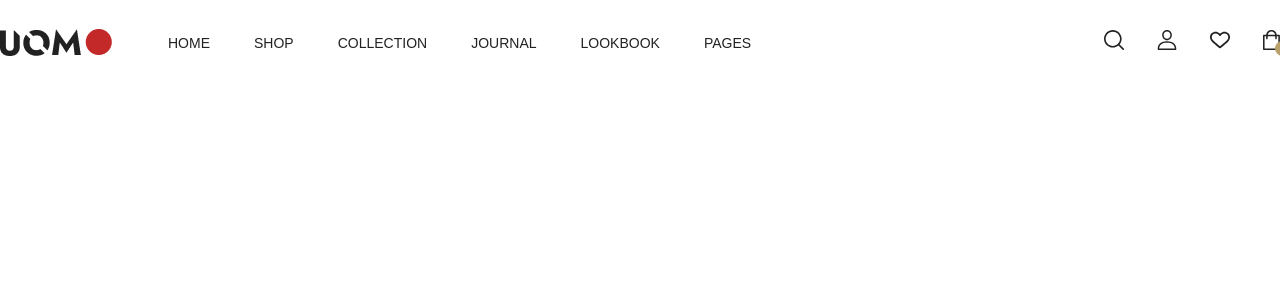
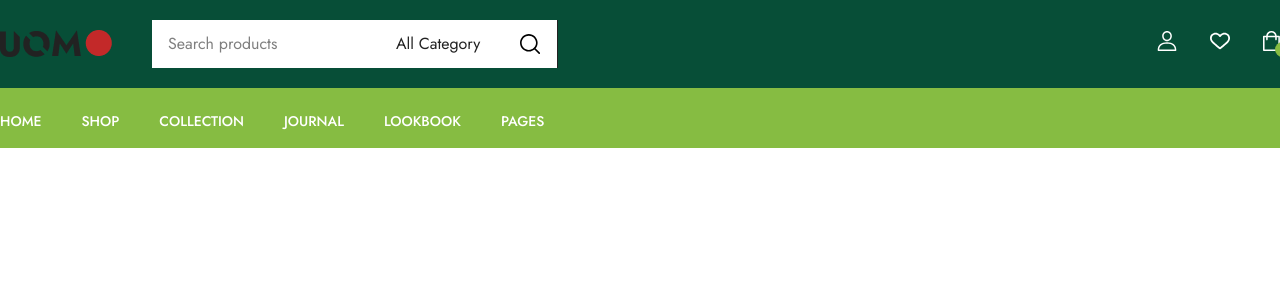
Before and after one commit to davidmro150-star/E-Commerce-website, a React (Vite) app: page / in a window 1280 px wide. Shown: the top 300 px of the page. Built offline with nearby package versions, Linux system fonts and the light colour scheme.

Commit message:
index.css, Navbar.jsx

```diff
--- a/index.html
+++ b/index.html
@@ -4,6 +4,10 @@
     <meta charset="UTF-8" />
     <link rel="icon" type="image/svg+xml" href="/favicon.svg" />
     <meta name="viewport" content="width=device-width, initial-scale=1.0" />
+    <link rel="preconnect" href="https://fonts.googleapis.com">
+    <link rel="preconnect" href="https://fonts.gstatic.com" crossorigin>
+    <link href="https://fonts.googleapis.com/css2?family=Jost:ital,wght@0,100..900;1,100..900&display=swap"
+      rel="stylesheet">
     <title>e-commerce-01</title>
   </head>
   <body>
--- /dev/null
+++ b/src/component/home/Navbar.jsx
@@ -0,0 +1,30 @@
+import React from 'react'
+import { navitems } from '../../api/navbardata'
+import { Link } from 'react-router'
+import Container from '../ui/Container'
+
+const Navbar = () => {
+  return (
+    <section className='bg-lightgreen'>
+      <Container>
+        <div className=''>
+             <ul className= "flex items-center  gap-10 pt-5.25 pb-3.75 ">
+
+            {
+              navitems?.map((item, index) => (
+                <li className="list-item" key={item.id}>
+                  <Link to={item.url}>{item.name}</Link>
+                  </li>
+              ))
+          }
+          </ul>
+
+        </div>
+
+      </Container>
+
+    </section>
+  )
+}
+
+export default Navbar
--- a/src/component/layout/Header.jsx
+++ b/src/component/layout/Header.jsx
@@ -14,37 +14,41 @@ const Header = () => {
   const cartitems = 3;
   return (
 
-    <header className='mt-7.25 mb-4.75'>
+    <header className='bg-deepgreen'>
       <nav>
 
         <Container>
 
-          <div className='flex items-center justify-between'>
-            <div className='flex items-center'>
+          <div className='flex items-center justify-between py-5'>
+            <div className='flex items-center gap-10'>
+                      <div className='flex items-center'>
 
               <Link to ="/">
-                   <Image src="images/logo.png" alt="logo" />
+                  <Image
+                   className="gap-2.50"
+                    src="images/logo.png" alt="logo" />
               </Link>
 
 
-          <ul className= "u-list">
-            {
-              navitems?.map((item, index) => (
-                <li className="list-item" key={item.id}>
-                  <Link to={item.url}>{item.name}</Link>
-                  </li>
-              ))
-          }
 
-          </ul>
-             </div>
-            <ul className='flex items-center gap-8'>
-              <li>
-                <button>
+            </div>
+            {/* Searching Bar */}
+
+    <div className="flex items-center bg-white ">
+
+
+  <input
+    type="text"
+    placeholder="Search products"
+    className="flex px-4 py-3 focus:outline-none font-jost text-color-third font-regular text-base leading-6"
+              />
+                <div className=" flex px-4 py-3 border-r gap-10 font-jost text-primary-black font-regular text-base leading-6">
+                <p>All Category</p>
+                                <button>
 <svg width="21" height="20" viewBox="0 0 21 20" fill="none" xmlns="http://www.w3.org/2000/svg">
 <g clip-path="url(#clip0_6_7)">
-<path d="M8.82291 0C3.95809 0 0 3.95121 0 8.80758C0 13.6642 3.95809 17.6152 8.82291 17.6152C13.688 17.6152 17.6458 13.6642 17.6458 8.80758C17.6458 3.95121 13.688 0 8.82291 0ZM8.82291 15.9892C4.85613 15.9892 1.62885 12.7675 1.62885 8.80762C1.62885 4.84773 4.85613 1.62602 8.82291 1.62602C12.7897 1.62602 16.017 4.84769 16.017 8.80758C16.017 12.7675 12.7897 15.9892 8.82291 15.9892Z" fill="#222222"/>
-<path d="M19.7962 18.6122L15.1268 13.9509C14.8086 13.6333 14.2934 13.6333 13.9752 13.9509C13.657 14.2683 13.657 14.7832 13.9752 15.1005L18.6446 19.7618C18.8036 19.9206 19.0119 20 19.2204 20C19.4286 20 19.6371 19.9206 19.7962 19.7618C20.1143 19.4444 20.1143 18.9295 19.7962 18.6122Z" fill="#222222"/>
+<path d="M8.82291 0C3.95809 0 0 3.95121 0 8.80758C0 13.6642 3.95809 17.6152 8.82291 17.6152C13.688 17.6152 17.6458 13.6642 17.6458 8.80758C17.6458 3.95121 13.688 0 8.82291 0ZM8.82291 15.9892C4.85613 15.9892 1.62885 12.7675 1.62885 8.80762C1.62885 4.84773 4.85613 1.62602 8.82291 1.62602C12.7897 1.62602 16.017 4.84769 16.017 8.80758C16.017 12.7675 12.7897 15.9892 8.82291 15.9892Z" fill="black"/>
+<path d="M19.7962 18.6122L15.1268 13.9509C14.8086 13.6333 14.2934 13.6333 13.9752 13.9509C13.657 14.2683 13.657 14.7832 13.9752 15.1005L18.6446 19.7618C18.8036 19.9206 19.0119 20 19.2204 20C19.4286 20 19.6371 19.9206 19.7962 19.7618C20.1143 19.4444 20.1143 18.9295 19.7962 18.6122Z" fill="black"/>
 </g>
 <defs>
 <clipPath id="clip0_6_7">
@@ -53,6 +57,15 @@ const Header = () => {
 </defs>
 </svg>
 </button>
+  </div>
+</div>
+    </div>
+
+
+
+            <ul className='flex items-center gap-8'>
+              <li>
+
               </li>
 
               <li>
@@ -60,8 +73,8 @@ const Header = () => {
 
 <svg width="21" height="20" viewBox="0 0 21 20" fill="none" xmlns="http://www.w3.org/2000/svg">
 <g clip-path="url(#clip0_6_29)">
-<path d="M10.0175 11.2652C3.99775 11.2652 0.682495 14.108 0.682495 19.2701C0.682495 19.6732 1.00982 20 1.41369 20H18.6212C19.0251 20 19.3524 19.6732 19.3524 19.2701C19.3524 14.1083 16.0372 11.2652 10.0175 11.2652ZM2.17149 18.5402C2.4591 14.6805 5.09505 12.7251 10.0175 12.7251C14.9399 12.7251 17.5759 14.6805 17.8637 18.5402H2.17149Z" fill="#222222"/>
-<path d="M10.0174 0C7.25222 0 5.16711 2.12336 5.16711 4.93895C5.16711 7.83699 7.34292 10.1944 10.0174 10.1944C12.6918 10.1944 14.8676 7.83699 14.8676 4.93918C14.8676 2.12336 12.7825 0 10.0174 0ZM10.0174 8.7348C8.14917 8.7348 6.6295 7.03211 6.6295 4.93918C6.6295 2.92313 8.05436 1.45984 10.0174 1.45984C11.949 1.45984 13.4053 2.95547 13.4053 4.93918C13.4053 7.03211 11.8856 8.7348 10.0174 8.7348Z" fill="#222222"/>
+<path d="M10.0175 11.2652C3.99775 11.2652 0.682495 14.108 0.682495 19.2701C0.682495 19.6732 1.00982 20 1.41369 20H18.6212C19.0251 20 19.3524 19.6732 19.3524 19.2701C19.3524 14.1083 16.0372 11.2652 10.0175 11.2652ZM2.17149 18.5402C2.4591 14.6805 5.09505 12.7251 10.0175 12.7251C14.9399 12.7251 17.5759 14.6805 17.8637 18.5402H2.17149Z" fill="white"/>
+<path d="M10.0174 0C7.25222 0 5.16711 2.12336 5.16711 4.93895C5.16711 7.83699 7.34292 10.1944 10.0174 10.1944C12.6918 10.1944 14.8676 7.83699 14.8676 4.93918C14.8676 2.12336 12.7825 0 10.0174 0ZM10.0174 8.7348C8.14917 8.7348 6.6295 7.03211 6.6295 4.93918C6.6295 2.92313 8.05436 1.45984 10.0174 1.45984C11.949 1.45984 13.4053 2.95547 13.4053 4.93918C13.4053 7.03211 11.8856 8.7348 10.0174 8.7348Z" fill="white"/>
 </g>
 <defs>
 <clipPath id="clip0_6_29">
@@ -78,7 +91,7 @@ const Header = () => {
 
 <svg width="21" height="20" viewBox="0 0 21 20" fill="none" xmlns="http://www.w3.org/2000/svg">
 <g clip-path="url(#clip0_6_54)">
-<path d="M18.4252 3.30806C16.2463 1.13349 12.7016 1.13349 10.5232 3.30806L10.0172 3.81285L9.51156 3.30806C7.33321 1.13319 3.78822 1.13319 1.60986 3.30806C-0.524272 5.43848 -0.53813 8.81543 1.57772 11.1634C3.50752 13.3041 9.19902 17.929 9.44051 18.1248C9.60444 18.2578 9.8017 18.3226 9.99777 18.3226C10.0043 18.3226 10.0107 18.3226 10.0169 18.3223C10.2198 18.3317 10.4241 18.2622 10.5934 18.1248C10.8349 17.929 16.5269 13.3041 18.4573 11.1631C20.5729 8.81543 20.559 5.43848 18.4252 3.30806ZM17.1423 9.98189C15.6377 11.6505 11.5018 15.0919 10.0169 16.3131C8.53207 15.0922 4.39708 11.6511 2.89275 9.98218C1.41673 8.34448 1.40287 6.01215 2.86062 4.55694C3.60511 3.81403 4.58284 3.44228 5.56056 3.44228C6.53829 3.44228 7.51601 3.81373 8.26051 4.55694L9.37269 5.66718C9.50508 5.79934 9.67196 5.87822 9.8471 5.90589C10.1313 5.96682 10.4398 5.88764 10.6609 5.66748L11.7737 4.55694C13.2629 3.07082 15.6854 3.07112 17.1739 4.55694C18.6316 6.01215 18.6177 8.34448 17.1423 9.98189Z" fill="#222222"/>
+<path d="M18.4252 3.30806C16.2463 1.13349 12.7016 1.13349 10.5232 3.30806L10.0172 3.81285L9.51156 3.30806C7.33321 1.13319 3.78822 1.13319 1.60986 3.30806C-0.524272 5.43848 -0.53813 8.81543 1.57772 11.1634C3.50752 13.3041 9.19902 17.929 9.44051 18.1248C9.60444 18.2578 9.8017 18.3226 9.99777 18.3226C10.0043 18.3226 10.0107 18.3226 10.0169 18.3223C10.2198 18.3317 10.4241 18.2622 10.5934 18.1248C10.8349 17.929 16.5269 13.3041 18.4573 11.1631C20.5729 8.81543 20.559 5.43848 18.4252 3.30806ZM17.1423 9.98189C15.6377 11.6505 11.5018 15.0919 10.0169 16.3131C8.53207 15.0922 4.39708 11.6511 2.89275 9.98218C1.41673 8.34448 1.40287 6.01215 2.86062 4.55694C3.60511 3.81403 4.58284 3.44228 5.56056 3.44228C6.53829 3.44228 7.51601 3.81373 8.26051 4.55694L9.37269 5.66718C9.50508 5.79934 9.67196 5.87822 9.8471 5.90589C10.1313 5.96682 10.4398 5.88764 10.6609 5.66748L11.7737 4.55694C13.2629 3.07082 15.6854 3.07112 17.1739 4.55694C18.6316 6.01215 18.6177 8.34448 17.1423 9.98189Z" fill="white"/>
 </g>
 <defs>
 <clipPath id="clip0_6_54">
@@ -93,11 +106,11 @@ const Header = () => {
                 <button>
 
 <svg width="17" height="20" viewBox="0 0 17 20" fill="none" xmlns="http://www.w3.org/2000/svg">
-<path d="M16.1218 4.6875H13.7369C13.426 2.05164 11.1748 0 8.45219 0C5.7296 0 3.47835 2.05164 3.16746 4.6875H0.78261C0.350374 4.6875 0 5.03727 0 5.46875V19.2188C0 19.6502 0.350374 20 0.78261 20H16.1218C16.554 20 16.9044 19.6502 16.9044 19.2188V5.46875C16.9044 5.03727 16.554 4.6875 16.1218 4.6875ZM8.45219 1.5625C10.3103 1.5625 11.8573 2.91621 12.1562 4.6875H4.74813C5.04709 2.91621 6.59411 1.5625 8.45219 1.5625ZM15.3392 18.4375H1.56522V6.25H3.13044V8.59375C3.13044 9.02523 3.48081 9.375 3.91305 9.375C4.34528 9.375 4.69566 9.02523 4.69566 8.59375V6.25H12.2087V8.59375C12.2087 9.02523 12.5591 9.375 12.9913 9.375C13.4236 9.375 13.7739 9.02523 13.7739 8.59375V6.25H15.3392V18.4375Z" fill="#222222"/>
+<path d="M16.1218 4.6875H13.7369C13.426 2.05164 11.1748 0 8.45219 0C5.7296 0 3.47835 2.05164 3.16746 4.6875H0.78261C0.350374 4.6875 0 5.03727 0 5.46875V19.2188C0 19.6502 0.350374 20 0.78261 20H16.1218C16.554 20 16.9044 19.6502 16.9044 19.2188V5.46875C16.9044 5.03727 16.554 4.6875 16.1218 4.6875ZM8.45219 1.5625C10.3103 1.5625 11.8573 2.91621 12.1562 4.6875H4.74813C5.04709 2.91621 6.59411 1.5625 8.45219 1.5625ZM15.3392 18.4375H1.56522V6.25H3.13044V8.59375C3.13044 9.02523 3.48081 9.375 3.91305 9.375C4.34528 9.375 4.69566 9.02523 4.69566 8.59375V6.25H12.2087V8.59375C12.2087 9.02523 12.5591 9.375 12.9913 9.375C13.4236 9.375 13.7739 9.02523 13.7739 8.59375V6.25H15.3392V18.4375Z" fill="white"/>
                   </svg>
 
                 </button>
-                <span className='font-jost bg-second-color text-primary-white rounded-full px-1.25 text-[10px] font-medium absolute bottom-0 left-3'>{ cartitems}</span>
+                <span className='font-jost bg-lightgreen text-primary-white rounded-full px-1.25 text-[10px] font-medium absolute bottom-0 left-3'>{ cartitems}</span>
               </li>
             </ul>
 
--- a/src/component/pages/Home.jsx
+++ b/src/component/pages/Home.jsx
@@ -1,9 +1,11 @@
 import React from 'react'
+import Navbar from '../home/Navbar'
 
 
 const Home = () => {
   return (
     <>
+      <Navbar/>
 
 
     </>
--- a/src/index.css
+++ b/src/index.css
@@ -9,6 +9,8 @@
    --color-third: #767676;
    --color-redcolor: #D6001C;
    --color-browncolor:#C32929;
+   --color-deepgreen: #074E37;
+   --color-lightgreen:#86BC42;
 }
 
 .u-list{
@@ -16,5 +18,5 @@
 }
 
 .list-item{
-  @apply font-jost  leading-6 text-primary-black after:bg-primary-black relative text-sm font-medium after:absolute after:bottom-0 after:left-0 after:h-0.5 after:w-0 after:duration-300 hover:after:w-[40%] ;
+  @apply font-jost  leading-6 text-primary-white font-medium text-base after:bg-primary-black relative text-sm font-medium after:absolute after:bottom-0 after:left-0 after:h-0.5 after:w-0 after:duration-300 hover:after:w-[40%] ;
 }
```
